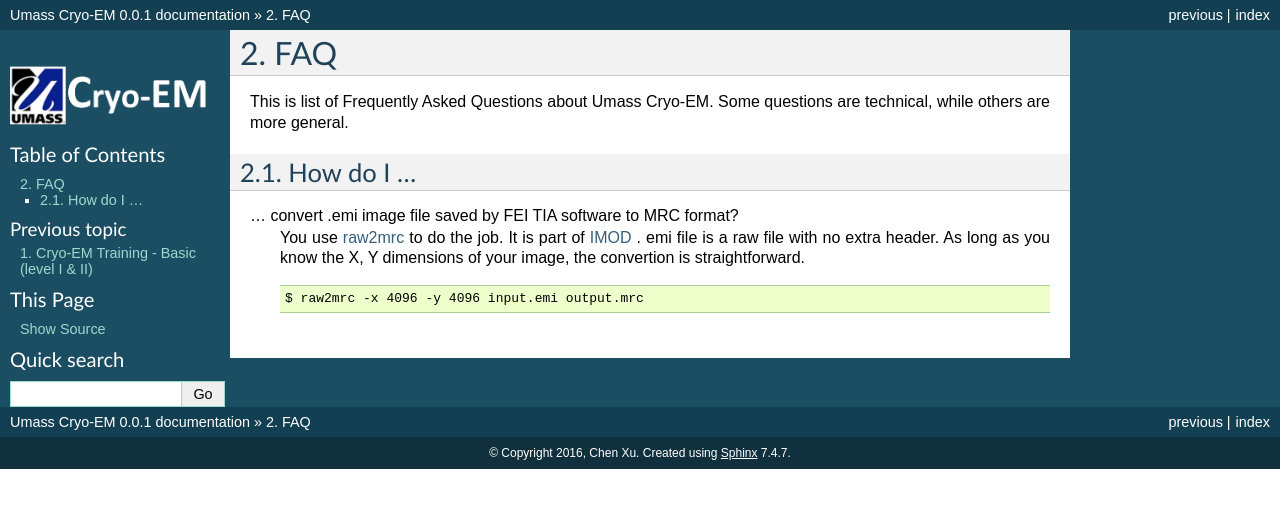
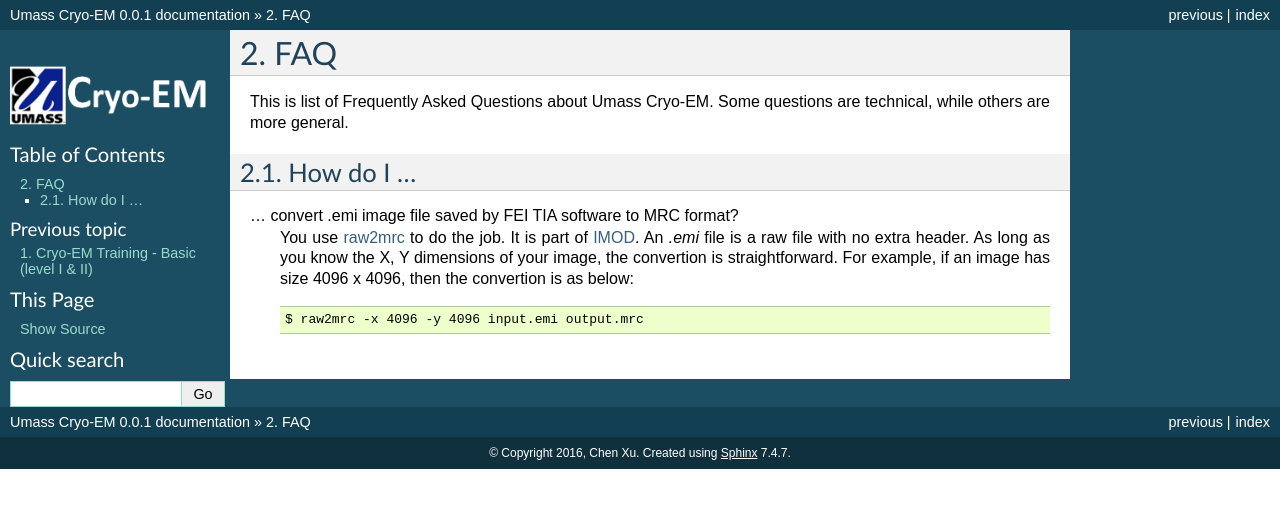
Before and after one commit to xuchen66/sphinx-emdocs, a Sphinx documentation site: the page built from source/cryo-em_faq.rst, in a window 1280 px wide. Shown: the top 508 px of the page. Built offline with Sphinx 7.4.7, drawn with Linux system fonts in a browser that asks for light colours.

Commit message:
Update cryo-em_faq.rst

```diff
--- a/source/cryo-em_faq.rst
+++ b/source/cryo-em_faq.rst
@@ -10,9 +10,10 @@ How do I ...
 
 ... convert .emi image file saved by FEI TIA software to MRC format?
    You use `raw2mrc <http://bio3d.colorado.edu/imod/doc/man/raw2mrc.html>`_ to do the job.
-   It is part of `IMOD <http://bio3d.colorado.edu/imod/>`_ .
-   emi file is a raw file with no extra header. As long as you know the X, Y dimensions of
-   your image, the convertion is straightforward.
+   It is part of `IMOD <http://bio3d.colorado.edu/imod/>`_.
+   An *.emi* file is a raw file with no extra header. As long as you know the X, Y dimensions of
+   your image, the convertion is straightforward. For example, if an image has size 4096 x 4096,
+   then the convertion is as below:
 
    ::
 
```
